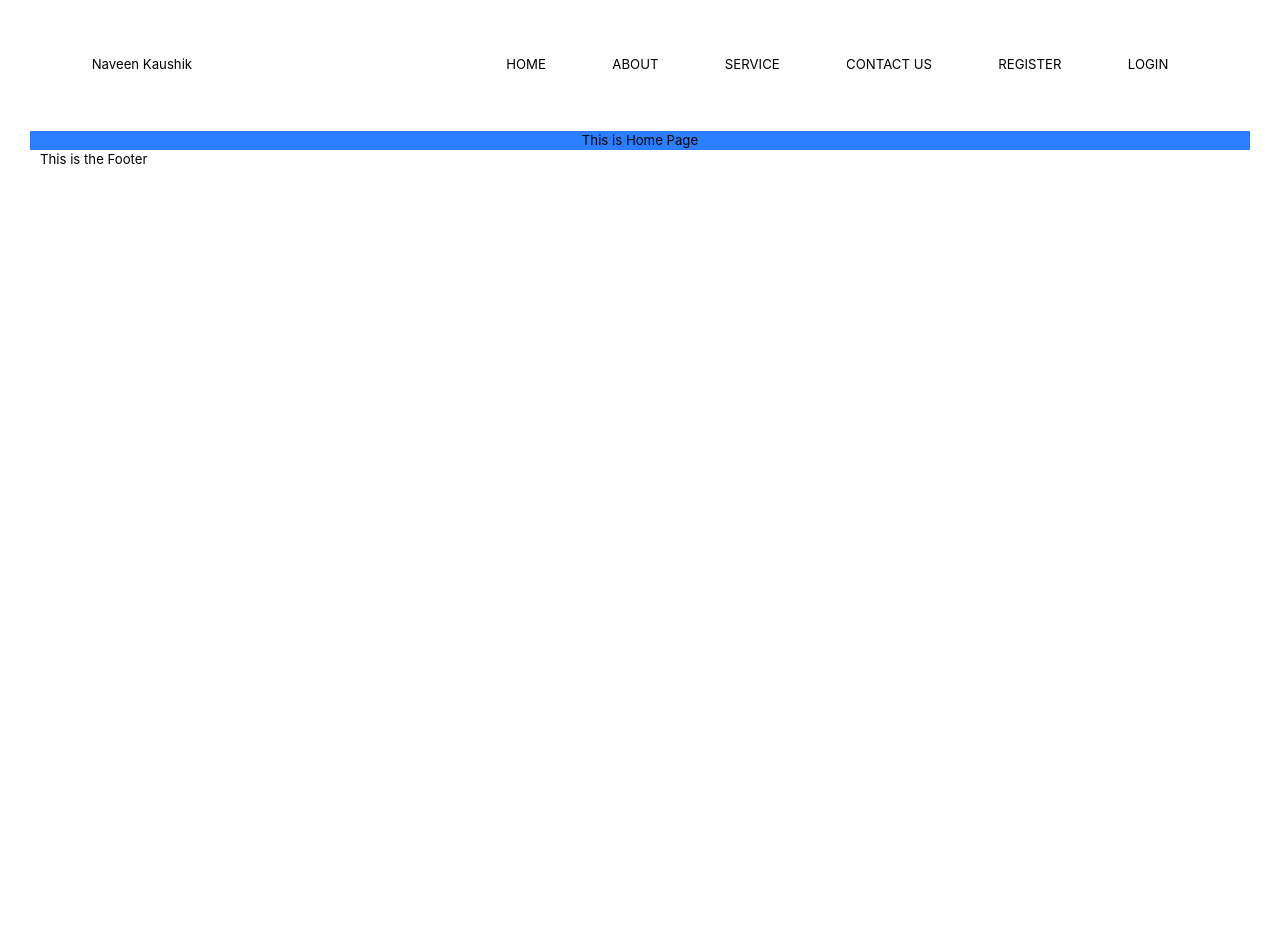
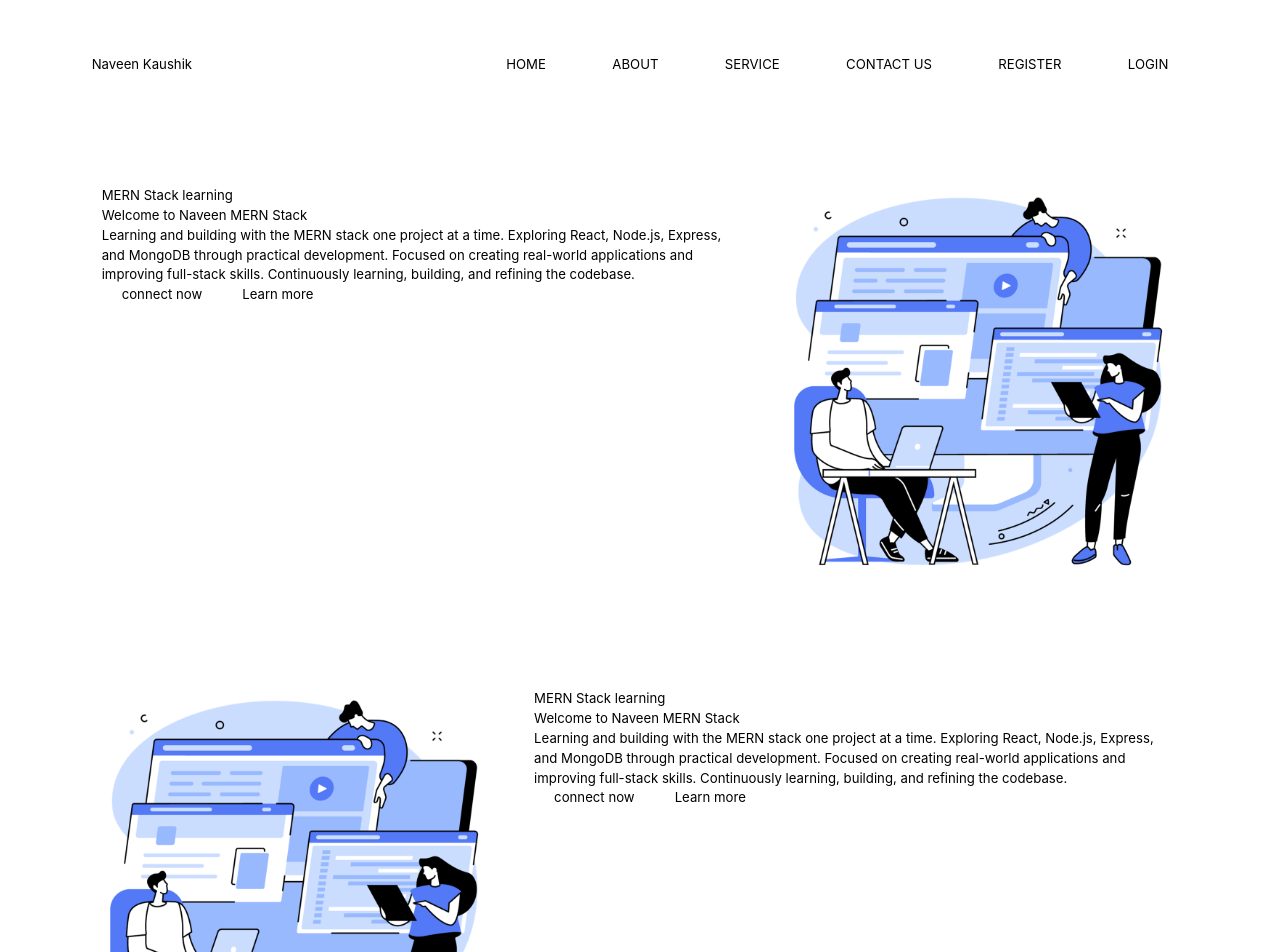
Before and after one commit to Naveen4222/MERN-Stack-Development, a React (Vite) app in the folder client/: page / in a window 1280 px wide. Shown: the top 952 px of the page. Before the commit the page ends 800 px from the top, so only its background shows below. Built offline with nearby package versions, Linux system fonts and the light colour scheme.

Commit message:
Home page styling

```diff
--- a/client/src/Pages/Home.jsx
+++ b/client/src/Pages/Home.jsx
@@ -1,9 +1,60 @@
 export const Home = () => {
     return (
         <>
-            <div className="max-h-full bg-blue-500">
-                <h1 className="text-center">This is Home Page</h1>
-            </div>
+            <main>
+                <section className="section-hero">
+                    <div className="container grid grid-two-cols">
+                        <div className="hero-content">
+                            <p>MERN Stack learning </p>
+                            <h1>Welcome to Naveen MERN Stack</h1>
+                            <p>
+                                Learning and building with the MERN stack one project at a time.
+                                Exploring React, Node.js, Express, and MongoDB through practical development.
+                                Focused on creating real-world applications and improving full-stack skills.
+                                Continuously learning, building, and refining the codebase.
+
+                            </p>
+                            <div className="btn btn-group">
+                                <a href="/contact"><button className="btn">connect now</button></a>
+                                <a href="/service">
+                                    <button className="btn">Learn more</button></a>
+                            </div>
+                        </div>
+                        {/* hero images */}
+                        <div className="hero-image">
+                            <img src="/images/home.png" alt="Home" />
+                        </div>
+                    </div>
+                </section>
+
+                {/* 2nd section */}
+        <section className="section-hero">
+                    <div className="container grid grid-two-cols">
+                        <div className="hero-image">
+                            <img src="/images/home.png" alt="Home" />
+                        </div>
+                        <div className="hero-content">
+                            <p>MERN Stack learning </p>
+                            <h1>Welcome to Naveen MERN Stack</h1>
+                            <p>
+                                Learning and building with the MERN stack one project at a time.
+                                Exploring React, Node.js, Express, and MongoDB through practical development.
+                                Focused on creating real-world applications and improving full-stack skills.
+                                Continuously learning, building, and refining the codebase.
+
+                            </p>
+                            <div className="btn btn-group">
+                                <a href="/contact"><button className="btn">connect now</button></a>
+                                <a href="/service">
+                                    <button className="btn">Learn more</button></a>
+                            </div>
+                        </div>
+                        {/* hero images */}
+
+                    </div>
+                </section>
+
+            </main >
         </>
     )
 }
--- a/client/src/Pages/Login.jsx
+++ b/client/src/Pages/Login.jsx
@@ -1,42 +1,45 @@
 import { useState } from "react"
 
-export const Login = ()=>{
+export const Login = () => {
 
-    const [user,setUser] = useState({
-        email:"",
-        password:""
+    const [user, setUser] = useState({
+        email: "",
+        password: ""
     })
 
-    const handleInputChange = (e)=>{
+    const handleInputChange = (e) => {
         let name = e.target.name;
         let value = e.target.value;
 
         setUser({
             ...user,
-            [name]:value
+            [name]: value
         })
 
     }
 
-    const handleFormSubmit =(e)=>{
+    const handleFormSubmit = (e) => {
         event.preventDefault(e);
         console.log(user);
     }
 
     return (
         <>
+            <div className="container">
                 <div>
+                    <img src="./images/login.png" alt="Image Loading" width="400" height="500"/>
+                </div>
                 <div>
                     <form onSubmit={handleFormSubmit}>
                         <label htmlFor="email">Email</label>
                         <input type="email" name="email" placeholder="Enter your email" value={user.email} onChange={handleInputChange} />
                         <label htmlFor="password">Password</label>
-            <input type="password" name="password" placeholder="Enter your password" value={user.password} onChange={handleInputChange}/>
+                        <input type="password" name="password" placeholder="Enter your password" value={user.password} onChange={handleInputChange} />
                     </form>
+                    <div>
+                        <button type="submit" onClick={handleFormSubmit}>Login</button>
                     </div>
-        <div></div>
-        <button type="submit" onClick={handleFormSubmit}>Login</button>
-
+                </div>
             </div>
         </>
     )
--- a/client/src/Pages/Register.jsx
+++ b/client/src/Pages/Register.jsx
@@ -30,7 +30,7 @@ export const Register = () => {
         <>
             <div className="container">
                 <div>
-                    <img src="E:\MERN\client\src\assets\photo-1491466424936-e304919aada7.png" alt="Image Loading" />
+                    <img src="./images/register.png" alt="Image Loading" />
                 </div>
                 <div className="container">
                     <form onSubmit={handleformSubmit}>
@@ -44,10 +44,11 @@ export const Register = () => {
                         <input type="password" name="password" id="password" value={user.password} onChange={handleInputChange} />
 
                     </form>
+                    <div>
+                        <button type="submit" onClick={handleformSubmit}>Register Now</button>
+                    </div>
                 </div>
-                <div>
-                    <button type="submit" onClick={handleformSubmit}>Register Now</button>
-                </div>
+
             </div>
         </>
     )
```
Lines whose indentation alone changed are shown as unchanged.
